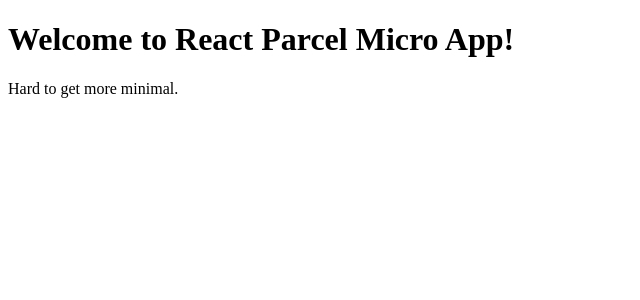
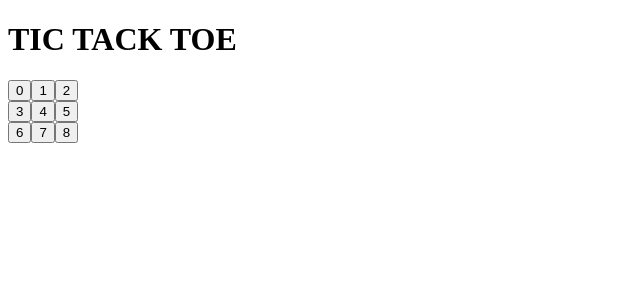
Before and after one commit to AjitPandey-4/tictactoe, a React (Vite) app: page / in a window 1280 px wide. Shown: the top 300 px of the page, without its empty margins (0-640 px from the left). Built offline with nearby package versions, Linux system fonts and the light colour scheme.

Commit message:
created board and square components

```diff
--- /dev/null
+++ b/components/Board.js
@@ -0,0 +1,26 @@
+import React from 'react';
+import Square from './Square';
+
+const Board = () => {
+  return (
+    <div>
+      <div>
+        <Square value={0} />
+        <Square value={1} />
+        <Square value={2} />
+      </div>
+      <div>
+        <Square value={3} />
+        <Square value={4} />
+        <Square value={5} />
+      </div>
+      <div>
+        <Square value={6} />
+        <Square value={7} />
+        <Square value={8} />
+      </div>
+    </div>
+  );
+};
+
+export default Board;
--- /dev/null
+++ b/components/Square.js
@@ -0,0 +1,7 @@
+import React from 'react';
+
+const Square = ({ value }) => {
+  return <button type="button">{value}</button>;
+};
+
+export default Square;
--- a/src/App.js
+++ b/src/App.js
@@ -1,11 +1,12 @@
 import React from 'react';
+import Board from '../components/Board';
 
 const App = () => {
   return (
-    <>
-      <h1>Welcome to React Parcel Micro App!</h1>
-      <p>Hard to get more minimal.</p>
-    </>
+    <div>
+      <h1>TIC TACK TOE</h1>
+      <Board />
+    </div>
   );
 };
 export default App;
```
